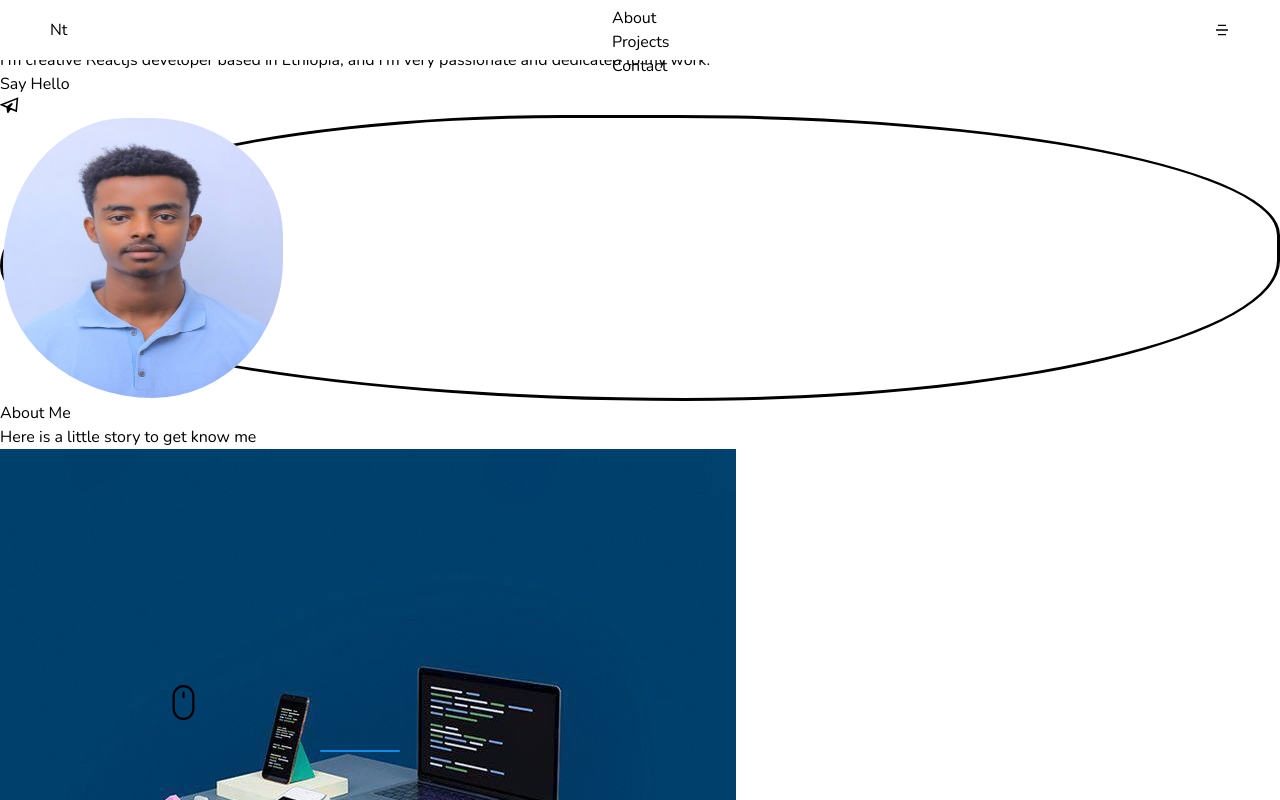
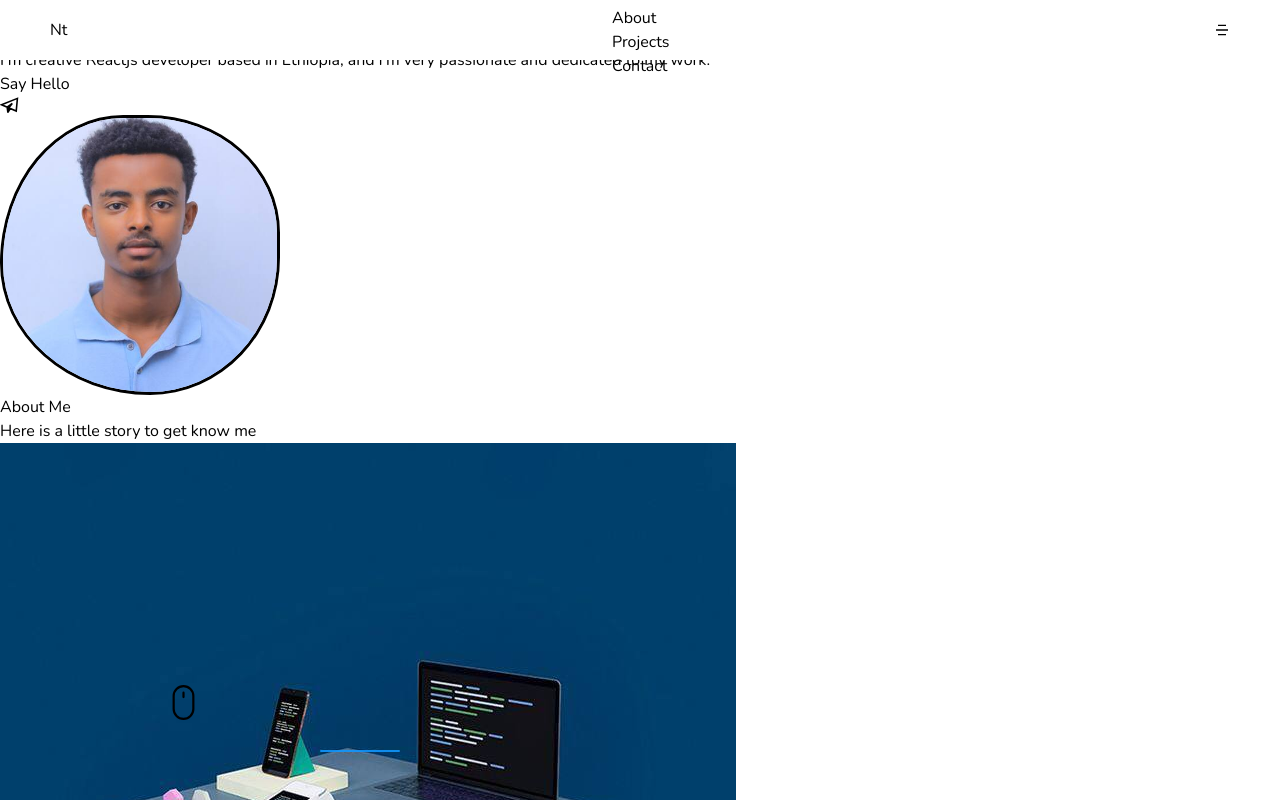
Before and after one commit to natnaelTy/Portfolio-website, a React (Vite) app: page / in a window 1280 px wide. Shown: the top 800 px of the page. Built offline with nearby package versions, Linux system fonts and the light colour scheme.

Commit message:
another update

```diff
--- a/src/components/home/Home.jsx
+++ b/src/components/home/Home.jsx
@@ -18,7 +18,7 @@ function Home(){
                     <p className="text-gray-700 md:text-left max-w-lg text-center font-medium">I'm creative Reactjs developer based in Ethiopia, and i'm very passionate and dedicated to my work.</p>
                     <a href="#contact"><button className="font-semibold flex items-center justify-end gap-2 text-white bg-blue-600 hover:bg-blue-500 rounded-lg px-4 py-3 mt-6">Say Hello <GrSend style={{fontSize: '19px'}}/></button></a>
                 </div>
-                <div className="w-64 relative h-64 image-container">
+                <div className="w-64 relative h-64">
                     <img src="./images/me.jpg" alt="natnael" className="image"/>
                 </div>
             </div>
--- a/src/components/home/style.css
+++ b/src/components/home/style.css
@@ -9,13 +9,10 @@
     height: 280px;
     animation: wave 8s ease-in-out infinite;
     border-radius: 60% 40% 30% 70% / 60% 30% 70% 40%;
-}
-.image-container{
     border: 3px solid black;
     object-fit: cover;
-    animation: wave 8s ease-in-out infinite;
-    border-radius: 60% 40% 30% 70% / 60% 30% 70% 40%;
 }
+
 @keyframes wave {
   0%{
     border-radius: 60% 40% 30% 70% / 60% 30% 70% 40%;
```
